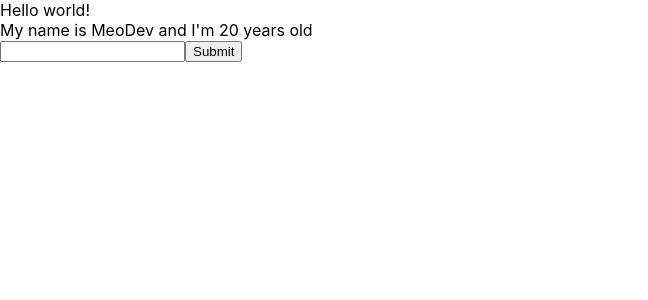
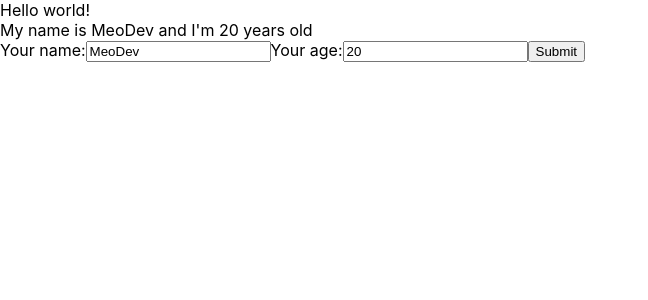
Before and after one commit to nvtai24/react_getstarted, a React (Create React App) app: page / in a window 1280 px wide. Shown: the top 300 px of the page, without its empty margins (0-648 px from the left). Built offline with nearby package versions, Linux system fonts and the light colour scheme.

Commit message:
nesting component

```diff
--- a/src/components/MyComponent.js
+++ b/src/components/MyComponent.js
@@ -2,70 +2,15 @@
 // functional component (thường được ưu tiên hơn, ngắn gọn hơn, dễ đọc hơn)
 
 import React from 'react';
+import UserInfor from './UserInfor';
 
 class MyComponent extends React.Component {
-
-    state = {
-        name: 'MeoDev',
-        age: 20,
-        address: 'Nghean'
-    };
-
-    handleClick(event) {
-
-        console.log('My name is', this.state.name);
-
-        // merge state => react class
-        // nó tự động merge state, không cần phải ghi đè lại toàn bộ state
-        // nó phân biệt được state nào thay đổi, state nào không thay đổi
-        this.setState( {
-            name: 'Nvtai24',
-            age: Math.floor(Math.random()*100) + 1
-            // age: 24,
-            // address: 'Hanoi'
-        })
-
-        // this.setState( {
-        //     age: Math.floor(Math.random()*100) + 1
-        // })
-
-
-
-    }
-
-    handleHover(event) {
-        console.log(event.pageX);
-    }
-
-    handleOnChangeInput = (event) => {
-        this.setState({
-            name: event.target.value
-        })
-        console.log(event, event.target.value);
-    }
-
-    handleOnSubmit = (event) => {
-        event.preventDefault();
-        console.log(this.state);
-    }
 
     // JSX
     render() {
         return (
             <div>
-                My name is {this.state.name} and I'm {this.state.age} years old
-                <br/>
-                {/* <button onClick={(event) => {this.handleClick(event)} }>Click me</button> */}
-                {/* <button onMouseOver={this.handleHover}>Hover me</button> */}
-
-                <form onSubmit={ (event) => {this.handleOnSubmit(event)} }>
-                    <input type='text'
-                    onChange={ (event) => {
-                        this.handleOnChangeInput(event)
-                        }
-                    }></input>
-                    <button>Submit</button>
-                </form>
+                <UserInfor/>
             </div>
         );
     }
--- /dev/null
+++ b/src/components/UserInfor.js
@@ -0,0 +1,65 @@
+import React from "react";
+
+
+class UserInfor extends React.Component {
+    state = {
+        name: 'MeoDev',
+        age: 20,
+        address: 'Nghean'
+    };
+
+
+    handleOnChangeInput = (event) => {
+        this.setState({
+            name: event.target.value
+        })
+    }
+
+    handleOnChangeAge = (event) => {
+        // !!! BAD CODE
+        // cách code này phá vỡ quy trình quản lí state của react, không được phép thay đổi state trực tiếp
+        // this.state.age = event.target.value;
+        // luôn sử dụng setState để cập nhật state nhằm đảm bảo React hoạt động chính xác và UI được đồng bộ
+        this.setState({
+            age: event.target.value
+        })
+    }
+
+    handleOnSubmit = (event) => {
+        event.preventDefault();
+        console.log(this.state);
+    }
+
+
+    render() {
+        return (
+            <div>
+                My name is {this.state.name} and I'm {this.state.age} years old
+
+                <form onSubmit={ (event) => {this.handleOnSubmit(event)} }>
+                    <label>Your name:</label>
+                    <input type='text'
+                    value={this.state.name}
+                    onChange={ (event) => {
+                        this.handleOnChangeInput(event)
+                        }
+                    }></input>
+
+                    <label>Your age:</label>
+                    <input type='text'
+                    value={this.state.age}
+                    onChange={ (event) => {
+                        this.handleOnChangeAge(event)
+                        }
+                    }></input>
+                    <button>Submit</button>
+                </form>
+
+            </div>
+        )
+    }
+
+
+}
+
+export default UserInfor;
```
